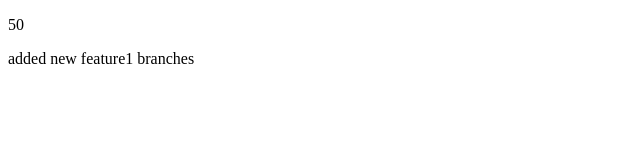
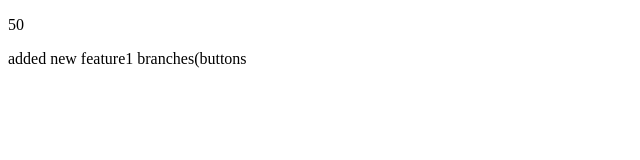
Before and after one commit to saurabhpohare-dev/localrepo, a plain HTML site: page index.html in a window 1280 px wide. Shown: the full height of the page, 0-640 px from the left. Drawn offline with Linux system fonts and the light colour scheme.

```diff
--- a/index.html
+++ b/index.html
@@ -2,7 +2,7 @@
 <html>
   <body>
     <p id="demo"></p>
-    <p> added new feature1 branches</p>
+    <p> added new feature1 branches(buttons</p>
     <script>
 
      document.getElementById("demo").innerHTML=5 * 10;
```
